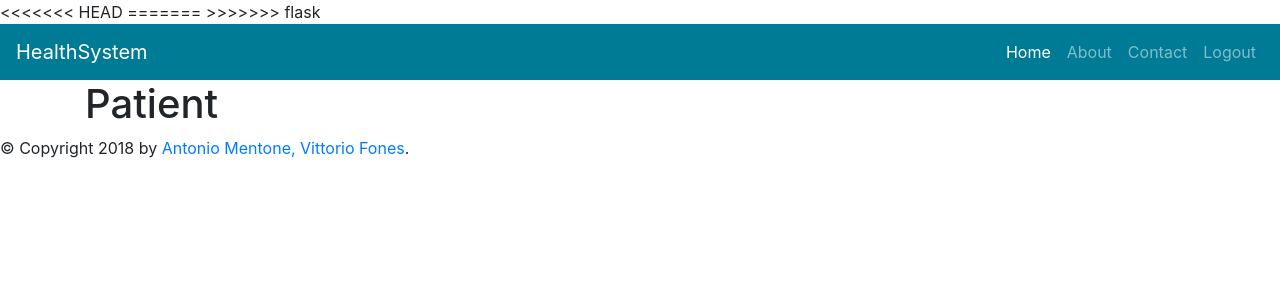
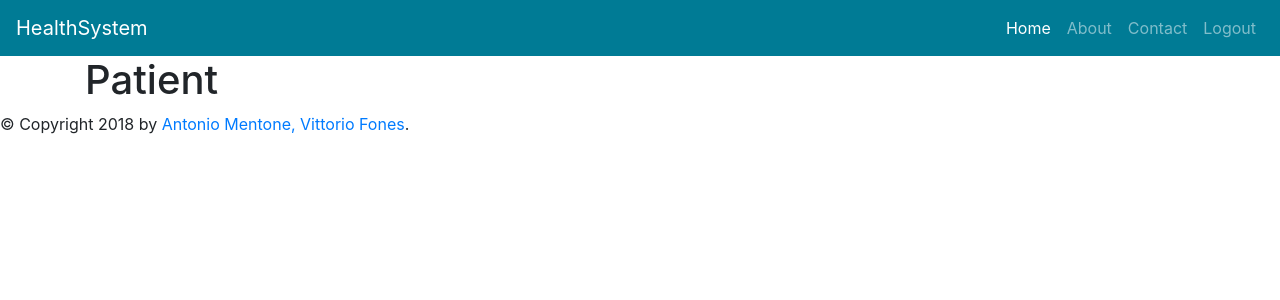
Before and after one commit to itzatom/HealthSystem, a Flask app: template hs/flask/flaskr/templates/homepage/patient.html in a window 1280 px wide. Shown: the top 300 px of the page. Run offline with Flask 2, Linux system fonts and the light colour scheme; the template is opened without the code that fills it, so the values that code supplies are empty; parts of the project's set-up code (start-up, migrations or seed data) failed here and were passed over; some libraries are stand-ins or nearby versions.

Commit message:
basehtml updated

```diff
--- a/hs/flask/flaskr/templates/base.html
+++ b/hs/flask/flaskr/templates/base.html
@@ -2,18 +2,12 @@
 <html lang="en">
   <head>
     {% block head %}
-<<<<<<< HEAD
-    <script src="https://code.jquery.com/jquery-3.3.1.slim.min.js" integrity="sha384-q8i/X+965DzO0rT7abK41JStQIAqVgRVzpbzo5smXKp4YfRvH+8abtTE1Pi6jizo" crossorigin="anonymous"></script>
-    <script src="https://cdnjs.cloudflare.com/ajax/libs/popper.js/1.14.3/umd/popper.min.js" integrity="sha384-ZMP7rVo3mIykV+2+9J3UJ46jBk0WLaUAdn689aCwoqbBJiSnjAK/l8WvCWPIPm49" crossorigin="anonymous"></script>
-=======
       <meta charset="utf-8">
       <meta http-equiv="X-UA-Compatible" content="IE=edge">
       <meta name="viewport" content="width=device-width, initial-scale=1">
 
       <script src="https://code.jquery.com/jquery-3.2.1.slim.min.js" integrity="sha384-KJ3o2DKtIkvYIK3UENzmM7KCkRr/rE9/Qpg6aAZGJwFDMVNA/GpGFF93hXpG5KkN" crossorigin="anonymous"></script>
       <script src="https://cdnjs.cloudflare.com/ajax/libs/popper.js/1.12.9/umd/popper.min.js" integrity="sha384-ApNbgh9B+Y1QKtv3Rn7W3mgPxhU9K/ScQsAP7hUibX39j7fakFPskvXusvfa0b4Q" crossorigin="anonymous"></script>
->>>>>>> flask
-
     <!-- Bootstrap 4 -->
     <link rel="stylesheet" href="https://stackpath.bootstrapcdn.com/bootstrap/4.1.1/css/bootstrap.min.css" integrity="sha384-WskhaSGFgHYWDcbwN70/dfYBj47jz9qbsMId/iRN3ewGhXQFZCSftd1LZCfmhktB" crossorigin="anonymous">
     <script src="https://stackpath.bootstrapcdn.com/bootstrap/4.1.1/js/bootstrap.min.js" integrity="sha384-smHYKdLADwkXOn1EmN1qk/HfnUcbVRZyYmZ4qpPea6sjB/pTJ0euyQp0Mk8ck+5T" crossorigin="anonymous"></script>
```
